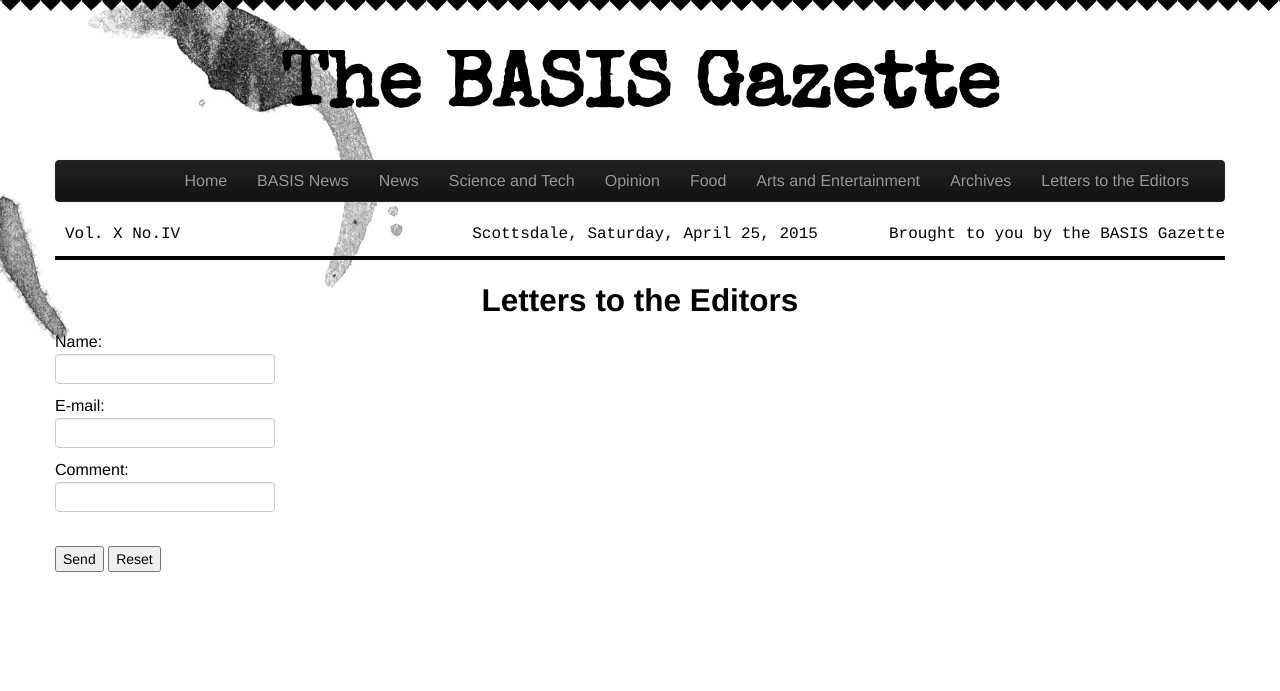
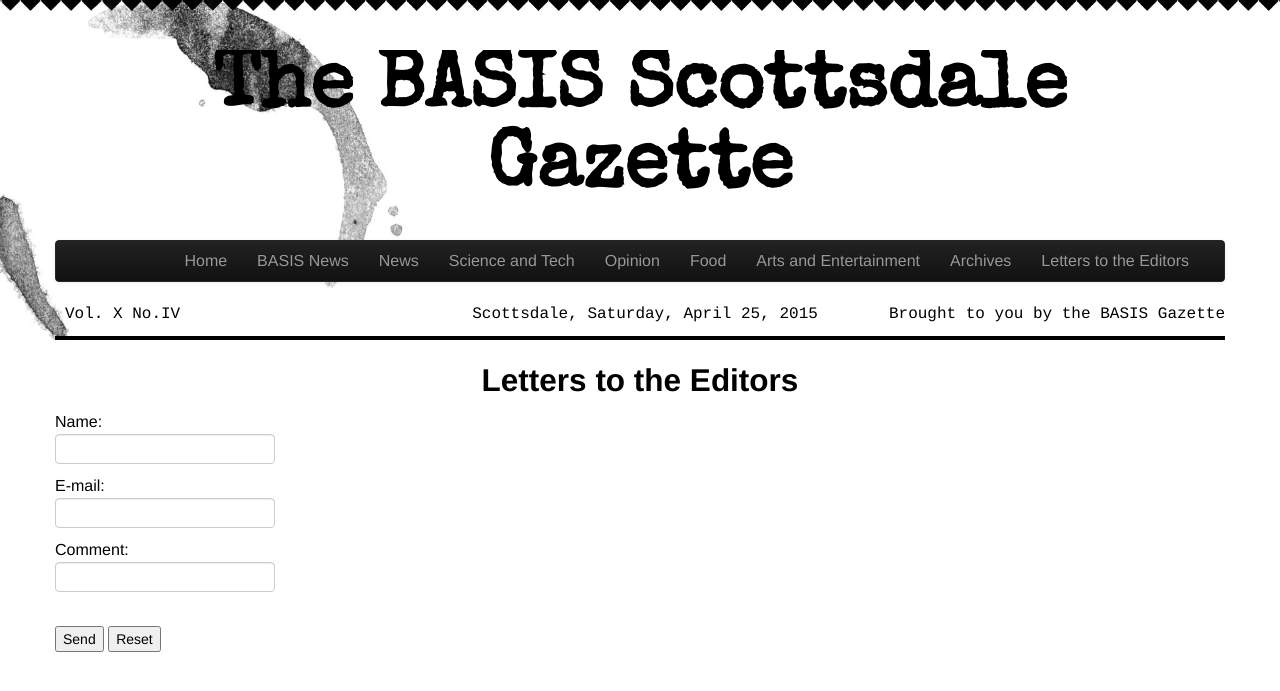
Before and after one commit to Awake99/Awake99.github.io, a Jekyll site: the page built from letters/index.html, in a window 1280 px wide. Shown: the top 691 px of the page. Built offline with Jekyll 4.4.1, drawn with Linux system fonts in a browser that asks for light colours; nearby versions of some CDN libraries.

Commit message:
title change

```diff
--- a/_layouts/default.html
+++ b/_layouts/default.html
@@ -2,7 +2,7 @@
 <html>
 <head>
 	<link href='http://fonts.googleapis.com/css?family=Special+Elite' rel='stylesheet' type='text/css'>
-	<title> {% if page.title %} {{ page.title }} | {% endif %} The BASIS Gazette </title>
+	<title> {% if page.title %} {{ page.title }} | {% endif %} The BASIS Scottsdale Gazette </title>
 	<meta charset="utf-8">
   <meta name="viewport" content="width=device-width, initial-scale=1.0">
   <link rel="shortcut icon" href="img/logo.png">
@@ -20,7 +20,7 @@
     #header {
       margin-top: 30px;
       font-family: "Special Elite";
-      font-size: 500%;
+      font-size: 400%;
       text-align: center;
       overflow: hidden;
     }
@@ -45,7 +45,7 @@
 <body>
 	<div class="container">
 
-    <h1 id="header"> The BASIS Gazette </h1>
+    <h1 id="header"> The BASIS Scottsdale Gazette </h1>
 
     <div class="navbar navbar-inverse">
             <div class="navbar-inner">
```
